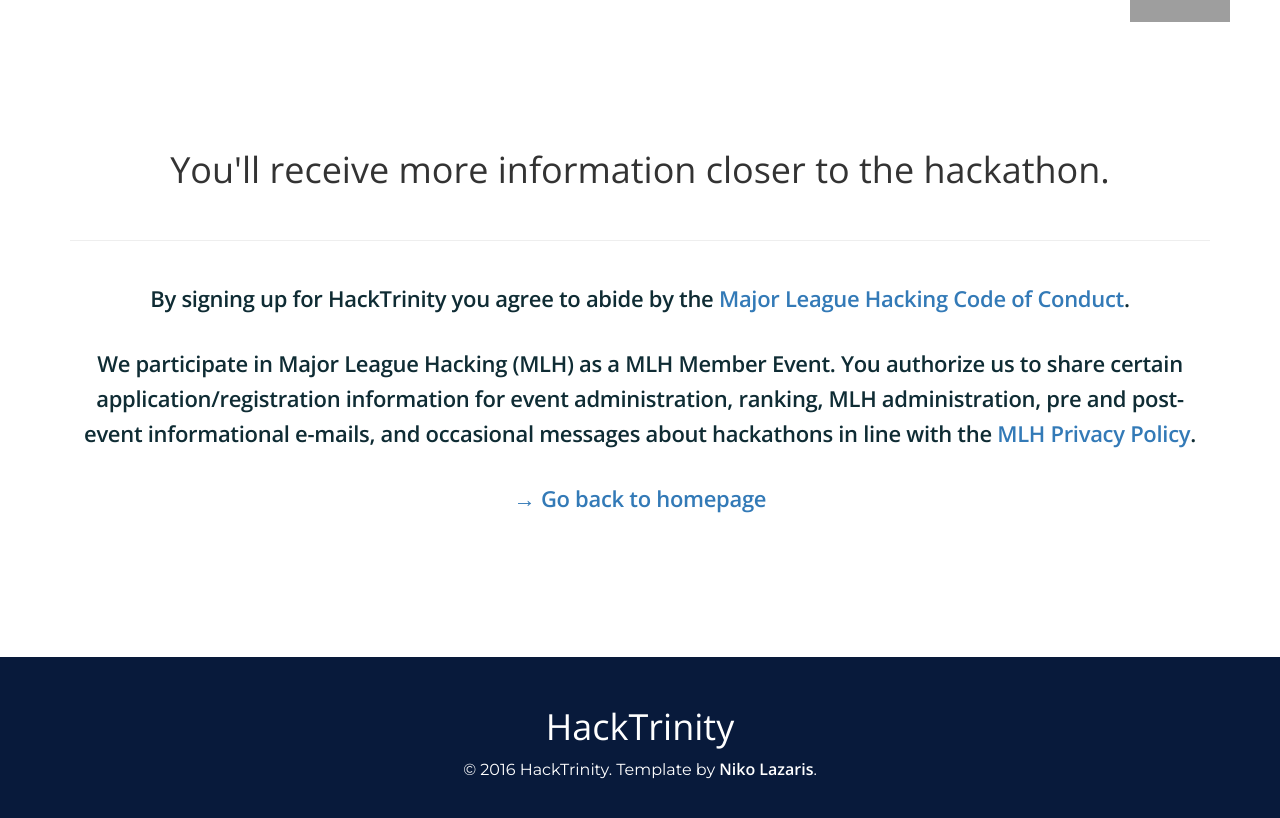
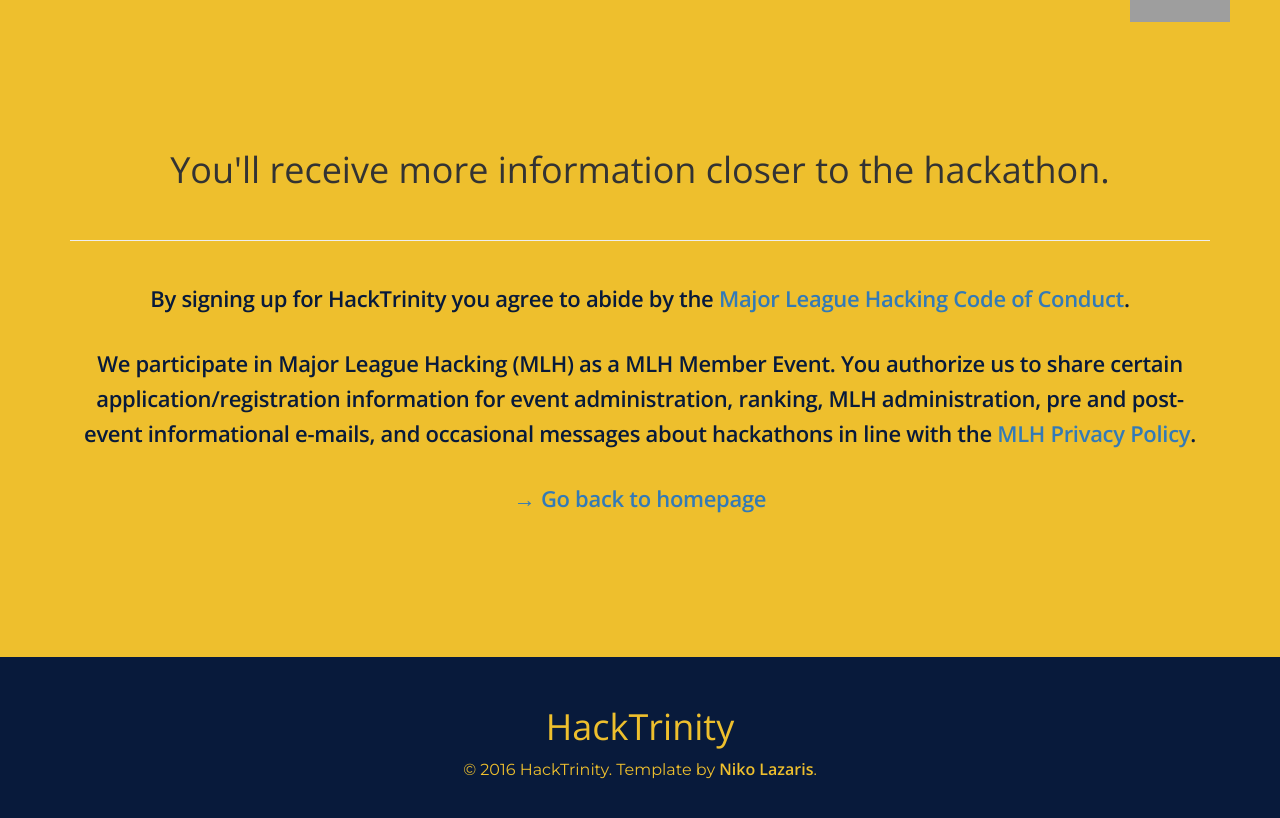
Before and after one commit to trinityhackathon/trinityhackathon.github.io, a Jekyll site: the page built from success.html, in a window 1280 px wide. Shown: the top 818 px of the page. Built offline with Jekyll 4.4.1, drawn with Linux system fonts in a browser that asks for light colours; nearby versions of some CDN libraries; grey boxes are pictures that could not be loaded.

Commit message:
Update original.css

```diff
--- a/css/original.css
+++ b/css/original.css
@@ -58,7 +58,7 @@
 }
 
 .hero hr {
-  border-top: 15px solid #0F2C34;
+  border-top: 15px solid #EEBF2D;
   margin: 0;
   position: relative;
   top: -14px;
@@ -70,7 +70,7 @@
 
 .hero .wrapper h1 {
   background: #fff;
-  background: rgba(255, 255, 255, .3);
+  //background: rgba(255, 255, 255, .3);
   display: inline-block;
   font-size: 60px;
   font-weight: 800;
@@ -94,10 +94,10 @@
 }
 
 .hero .buttons a {
-  background: #fff;
-  border: 10px solid #0F2C34;
-  border-radius: 40px;
-  color: #0F2C34;
+  background: #EEBF2D;
+  //border: 10px solid #0F2C34;
+ //border-radius: 40px;
+  color: #081a3b;
   display: inline;
   font-family: Montserrat;
   font-size: 24px;
@@ -124,13 +124,13 @@
 
 .about {
   border-width: 15px 0;
-  background-color: #fff;
+  background-color: #eebf2d;
   padding: 130px 0;
   position: relative;
 }
 
 .about p {
-  color: #0F2C34;
+  color: #081a3b;
   font-weight: 600;
   font-size: 22px;
   line-height: 1.6em;
@@ -147,7 +147,7 @@
  */
 
 .info {
-  background-color: #fff;
+  background-color: #081a3b;
   margin-top: 15px;
   padding: 100px 0;
   position: relative;
@@ -177,7 +177,7 @@
  */
 
 .faq {
-  background-color: #fff;
+  background-color: #081a3b;
   margin-top: 15px;
   padding: 100px 0;
   position: relative;
@@ -218,7 +218,7 @@
 
 .footer {
   background-color: #081A3B;
-  color: #fff;
+  color: #EEBF2D;
   padding: 30px 0;
 }
 
@@ -236,7 +236,7 @@
 }
 
 .footer h3 a {
-  color: #fff;
+  color: #EEBF2D;
 }
 
 @media(max-width: 768px) {
```
